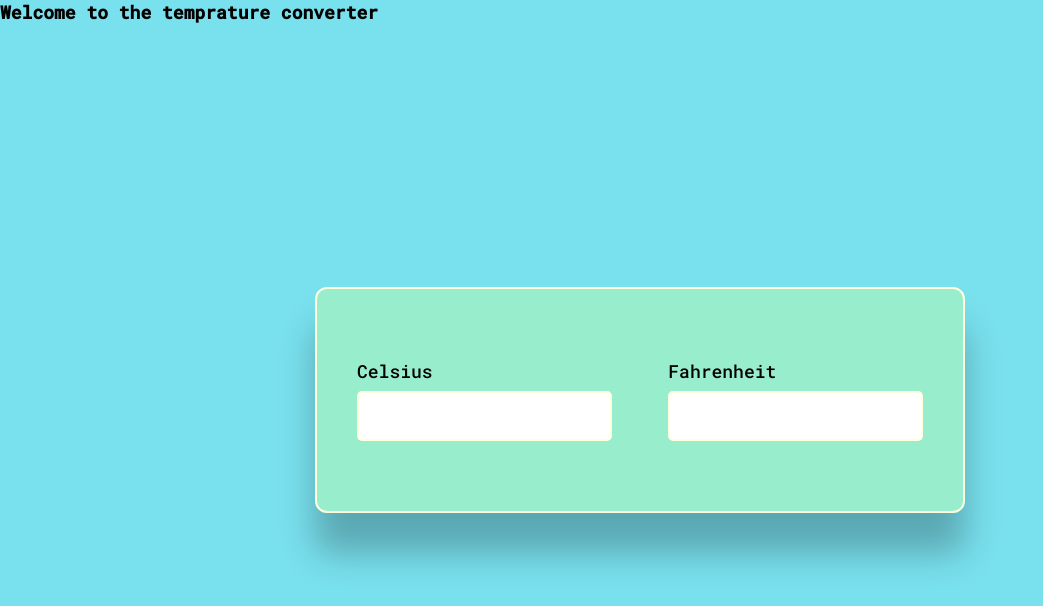
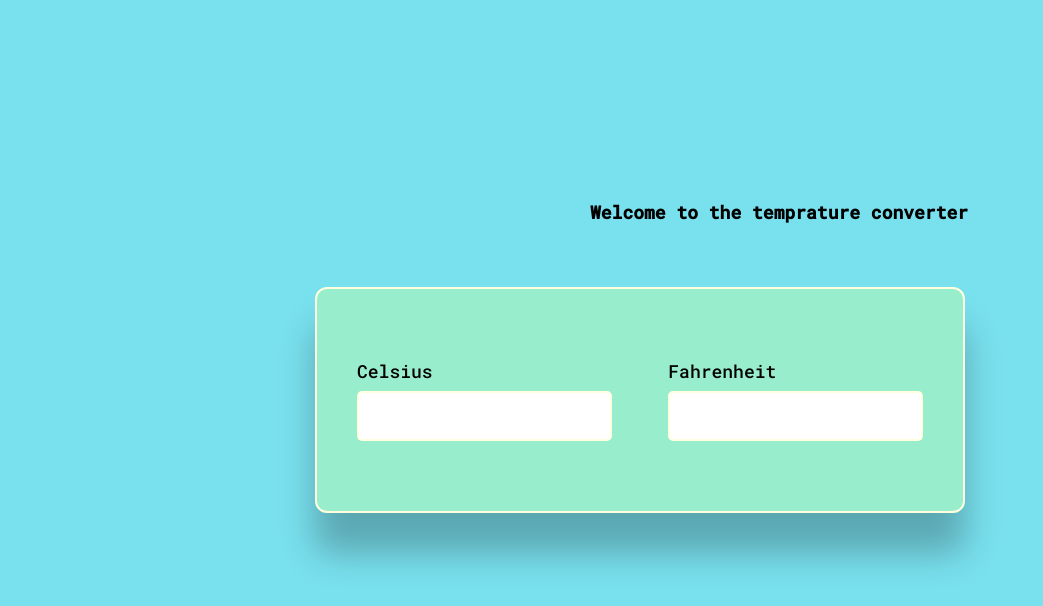
Before and after one commit to KushalSihag/Bharatintern, a plain HTML site: page index.html in a window 1280 px wide. Shown: the whole page, without its empty margins (0-1043 px from the left). Drawn offline with Linux system fonts and the light colour scheme.

Commit message:
Update index.css

```diff
--- a/index.css
+++ b/index.css
@@ -9,6 +9,10 @@
 }
 body{
     background-color: #79E0EE;
+}
+h1{
+  margin-top: 200px;
+  margin-left: 590px;
 }
 .wrapper{
     width: 650px;
```
